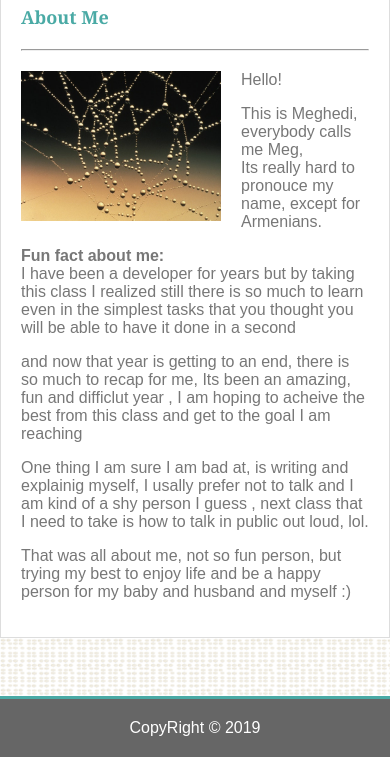
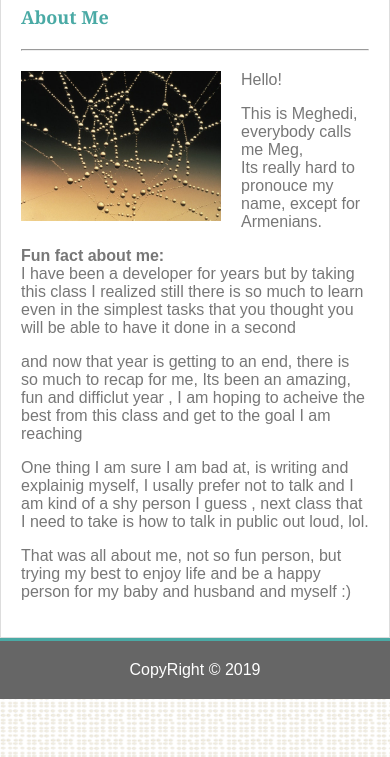
Before and after one commit to meghedi/Responsive-Portfolio, a plain HTML site: page index.html in a window 390 px wide. Shown: the part 87-844 px from the top of the page. Drawn offline with Linux system fonts and the light colour scheme.

Commit message:
made footer position static

```diff
--- a/assets/css/style.css
+++ b/assets/css/style.css
@@ -242,6 +242,11 @@ box-shadow:
    nav ul li{
        padding: 10px;
    }
+
+footer{
+    position: static;
+}
+
 }
 
 @media all and (max-width: 640px){
```
